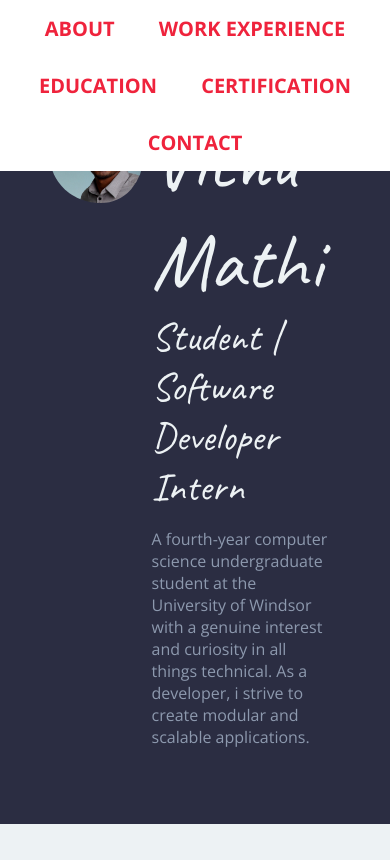
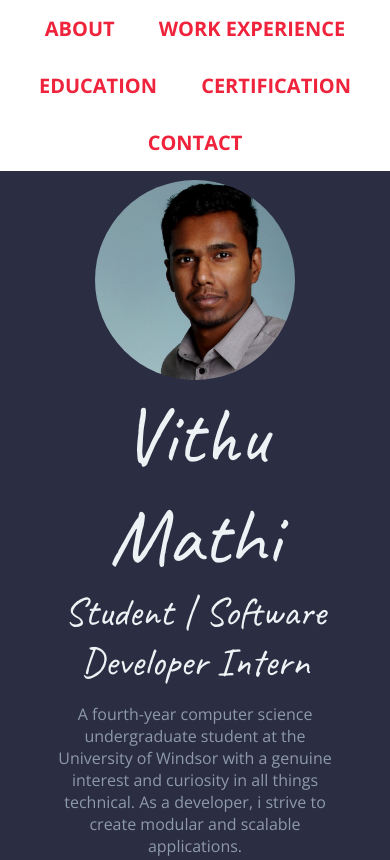
Before and after one commit to vithumathi/portfolio, a plain HTML site: page portfolio-v1/index.html in a window 390 px wide. Shown: the top 860 px of the page. Drawn offline with nearby package versions, Linux system fonts and the light colour scheme.

Commit message:
added media queries

```diff
--- a/portfolio-v1/css/style.css
+++ b/portfolio-v1/css/style.css
@@ -38,16 +38,6 @@ html {
     margin: 0 auto;
     padding: 60px 50px;
     overflow: hidden;
-  }
-
-  .col-narrow {
-    width: 35%;
-    float: left;
-    padding-right: 3%;
-  }
-  .col-wide {
-    width: 62%;
-    float: left;
   }
   .uppercase {
     text-transform: uppercase;
@@ -144,3 +134,33 @@ p + h3 {
 .certification {
   background: #EDF2F4;
 }
+
+/* Media Queries
+--------------------------------------------------*/
+
+@media (min-width: 900px) {
+
+  .col-narrow {
+    width: 35%;
+    float: left;
+    padding-right: 3%;
+  }
+  .col-wide {
+    width: 62%;
+    float: left;
+  }
+
+}
+
+@media (max-width: 899px) {
+
+  header {
+    text-align: center;
+  }
+  .profile-img {
+    width: 200px;
+  }
+  header {
+    padding-top: 120px;
+  }
+}
```
